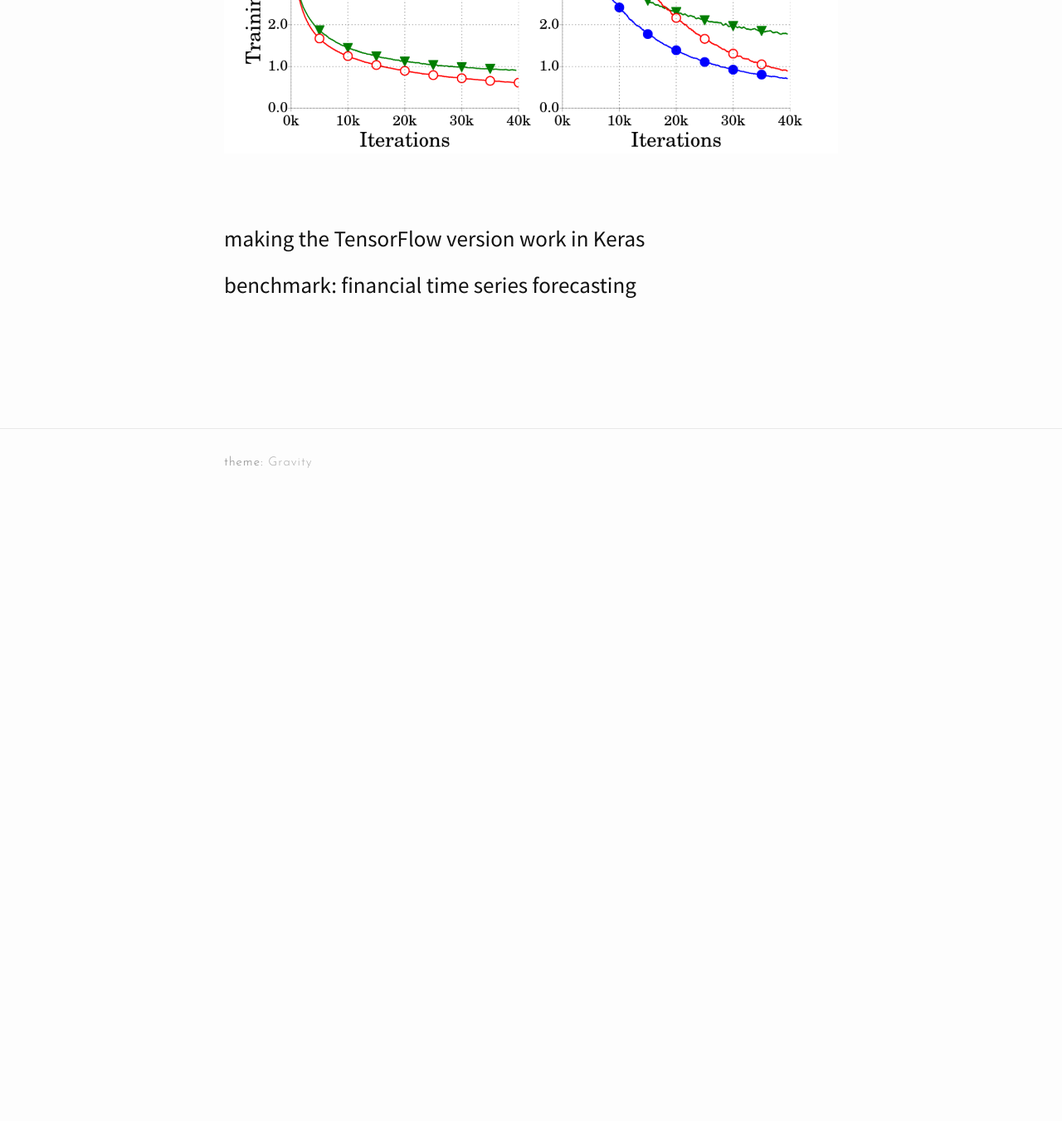
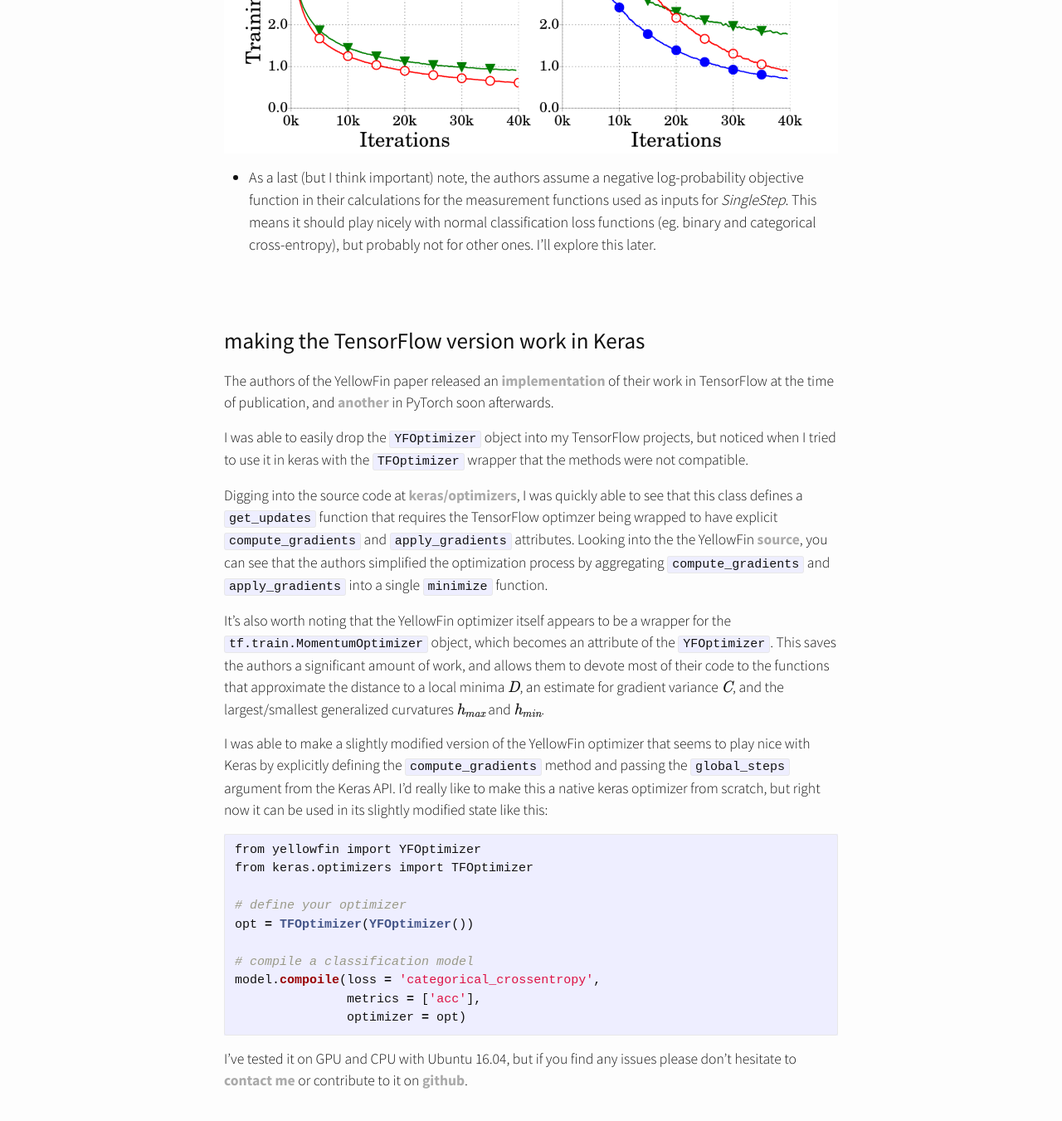
Before and after one commit to nnormandin/nnormandin.github.io, a Jekyll site: the page built from _posts/2017-07-01-yellowfin.md, in a window 1280 px wide and 1400 px high, scrolled down 2958 px. Shown: the top 1351 px of the window at 83% size. Built offline with Jekyll 4.4.1, drawn with Linux system fonts in a browser that asks for light colours; nearby versions of some CDN libraries; Markdown is read by kramdown in place of the engine named in the settings; formulas are drawn with MathJax 3; before the commit the page ends 3588 px from its top, so only the background shows below that; some of the changed text lies outside the part shown.

Commit message:
switch to kramdown and pray mathjax works

````diff
--- a/_config.yml
+++ b/_config.yml
@@ -12,4 +12,4 @@ paginate: 5
 
 gems: [jekyll-paginate, kramdown]
 # Build settings
-markdown: redcarpet
+markdown: kramdown
--- a/_posts/2017-07-01-yellowfin.md
+++ b/_posts/2017-07-01-yellowfin.md
@@ -9,7 +9,7 @@ YellowFin is a new type of optimizer for deep neural networks that is purported
 
 - quickly review the concept of optimizers in deep learning
 - give a summary of YellowFin and the concepts behind it
-- review the TensorFlow implementation code, and how I hacked together Keras compatibility
+- review the TensorFlow implementation code, and how I [**hacked together Keras compatibility**](https://github.com/nnormandin/YellowFin_Keras)
 - test it on some more obscure data to see how it performs 'in the wild'
 <br><br>
 
@@ -56,9 +56,43 @@ Most state-of-the-art methods store gradients from previous time steps with some
 
 ![results image](/assets/images/yellowfin_result.png)
 
+
+
+- As a last (but I think important) note, the authors assume a negative log-probability objective function in their calculations for the measurement functions used as inputs for *SingleStep*. This means it should play nicely with normal classification loss functions (eg. binary and categorical cross-entropy), but probably not for other ones. I'll explore this later.
+
 <br><br>
 
 # making the TensorFlow version work in Keras
 
+The authors of the YellowFin paper released an [**implementation**](https://github.com/JianGoForIt/YellowFin) of their work in TensorFlow at the time of publication, and [**another**](https://github.com/JianGoForIt/YellowFin_Pytorch) in PyTorch soon afterwards.
+
+I was able to easily drop the `YFOptimizer` object into my TensorFlow projects, but noticed when I tried to use it in keras with the `TFOptimizer` wrapper that the methods were not compatible.
+
+Digging into the source code at [**keras/optimizers**](https://github.com/fchollet/keras/blob/59cd1c3994153a66084b00fadcafad2af5a15dd7/keras/optimizers.py#L599-L628), I was quickly able to see that this class defines a `get_updates` function that requires the TensorFlow optimzer being wrapped to have explicit `compute_gradients` and `apply_gradients` attributes. Looking into the the YellowFin [**source**](https://github.com/JianGoForIt/YellowFin/blob/master/tuner_utils/yellowfin.py), you can see that the authors simplified the optimization process by aggregating  `compute_gradients` and `apply_gradients` into a single `minimize` function.
+
+It's also worth noting that the YellowFin optimizer itself appears to be a wrapper for the `tf.train.MomentumOptimizer` object, which becomes an attribute of the `YFOptimizer`. This saves the authors a significant amount of work, and allows them to devote most of their code to the functions that approximate the distance to a local minima \\(\mathit{D}\\), an estimate for gradient variance \\(\mathit{C}\\), and the largest/smallest generalized curvatures \\(\mathit{h_{max}}\\) and \\(\mathit{h_{min}}\\).
+
+I was able to make a slightly modified version of the YellowFin optimizer that seems to play nice with Keras by explicitly defining the `compute_gradients` method and passing the `global_steps` argument from the Keras API. I'd really like to make this a native keras optimizer from scratch, but right now it can be used in its slightly modified state like this:
+
+```python
+from yellowfin import YFOptimizer
+from keras.optimizers import TFOptimizer
+
+# define your optimizer
+opt = TFOptimizer(YFOptimizer())
+
+# compile a classification model
+model.compoile(loss = 'categorical_crossentropy',
+               metrics = ['acc'],
+               optimizer = opt)
+```
+
+I've tested it on GPU and CPU with Ubuntu 16.04, but if you find any issues please don't hesitate to [**contact me**](/contact) or contribute to it on [**github**](https://github.com/nnormandin/yellowfin_keras).
+
+<br><br>
 
 # benchmark: financial time series forecasting
+
+Using the CIFAR10 deep CNN example from the Keras example repository, I was able to make a [**working example**](https://github.com/nnormandin/YellowFin_Keras/blob/master/examples/cifar10_cnn.py) of my modified YellowFin in Keras.
+
+This is great, but I think it's useful to validate new tools on data sets that aren't part of the normal machine learning milieu. I'm playing around with some financial time series data right now (using 100 days of OHLCV data to forecast returns using hybrid recurrent/self normalizing networks), and I'm having a lot of trouble tuning the learning rate to properly traing my models. Hopefully YellowFin is the answer I've been looking for.
````
